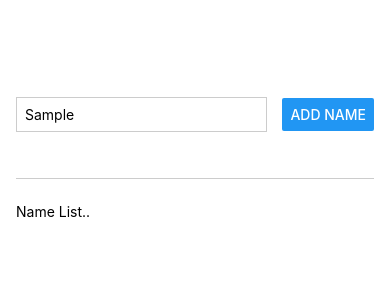
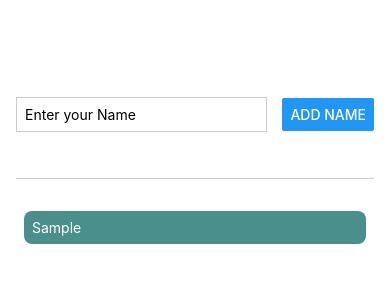
Before and after one commit to nazmulrony/first-rn-app, a React Native app: screen / in a window 390 px wide. Both pictures are taken after typing "Sample" into the empty fields and a click on the button "ADD NAME". Shown: the top 300 px of the page. Built offline with nearby package versions, Linux system fonts and the light colour scheme.

Commit message:
Name Add then input field clear is done

```diff
--- a/App.js
+++ b/App.js
@@ -1,47 +1,53 @@
-
-import { Button, StyleSheet, Text, TextInput, View } from 'react-native';
+import { useState } from "react";
+import {
+    Button,
+    FlatList,
+    ScrollView,
+    StyleSheet,
+    Text,
+    TextInput,
+    View,
+} from "react-native";
+import NameInput from "./components/NameInput";
+import NameItem from "./components/NameItem";
 
 export default function App() {
+    const [names, setNames] = useState([]);
+
+    const addNameHandler = (enteredName) => {
+        setNames((currentNames) => [
+            ...names,
+            { text: enteredName, id: Math.random().toString() },
+        ]);
+        console.log(names);
+    };
+
     return (
         <View style={styles.appContainer}>
-
-      <View style={styles.inputContainer}>
-        <TextInput style={styles.textInput} placeholder='Enter your Name'/>
-        <Button title='Add Name'/>
-      </View>
+            <NameInput onAddName={addNameHandler} />
             <View style={styles.nameContainer}>
-        <Text>Name List..</Text>
+                <FlatList
+                    data={names}
+                    renderItem={(itemData) => {
+                        return <NameItem itemData={itemData} />;
+                    }}
+                    keyExtractor={(item, idex) => {
+                        return item.id;
+                    }}
+                />
             </View>
         </View>
     );
 }
 
 const styles = StyleSheet.create({
+    appContainer: {
+        paddingTop: 50,
+        paddingHorizontal: 16,
+        flex: 1,
+    },
 
-appContainer:{
-paddingTop:50,
-paddingHorizontal:16,
-flex:1
+    nameContainer: {
+        flex: 5,
     },
-inputContainer:{
-  flex:1,
-  flexDirection:'row',
-  justifyContent: 'space-between',
-  alignItems:'center',
-  borderBottomWidth: 1,
-  borderColor: '#ccc',
-  marginBottom:24
-
-},
-textInput:{
-  width: '70%',
-  borderWidth:1,
-  borderColor: '#ccc',
-  marginRight:8,
-  padding:8
-
-},
-nameContainer:{
-flex:5,
-}
 });
--- /dev/null
+++ b/components/NameInput.js
@@ -0,0 +1,46 @@
+import { useState } from "react";
+import { Button, StyleSheet, TextInput, View } from "react-native";
+
+const NameInput = ({ onAddName }) => {
+    const [enteredName, setEnteredName] = useState("");
+
+    function nameInputHandler(enteredText) {
+        setEnteredName(enteredText);
+    }
+    const handleAddName = () => {
+        onAddName(enteredName);
+        setEnteredName("");
+    };
+    return (
+        <View style={styles.inputContainer}>
+            <TextInput
+                onChangeText={nameInputHandler}
+                style={styles.textInput}
+                placeholder="Enter your Name"
+                value={enteredName}
+            />
+            <Button onPress={handleAddName} title="Add Name" />
+        </View>
+    );
+};
+
+export default NameInput;
+
+const styles = StyleSheet.create({
+    inputContainer: {
+        flex: 1,
+        flexDirection: "row",
+        justifyContent: "space-between",
+        alignItems: "center",
+        borderBottomWidth: 1,
+        borderColor: "#ccc",
+        marginBottom: 24,
+    },
+    textInput: {
+        width: "70%",
+        borderWidth: 1,
+        borderColor: "#ccc",
+        marginRight: 8,
+        padding: 8,
+    },
+});
--- /dev/null
+++ b/components/NameItem.js
@@ -0,0 +1,24 @@
+import { StyleSheet, Text, View } from "react-native";
+
+const NameItem = ({ itemData }) => {
+    return (
+        <View style={styles.nameBox}>
+            <Text style={styles.textName}>{itemData.item.text}</Text>
+        </View>
+    );
+};
+
+export default NameItem;
+
+const styles = StyleSheet.create({
+    nameBox: {
+        fontSize: 20,
+        backgroundColor: "#4B8F8C",
+        borderRadius: 8,
+        margin: 8,
+        padding: 8,
+    },
+    textName: {
+        color: "white",
+    },
+});
```
Lines whose indentation alone changed are shown as unchanged.
